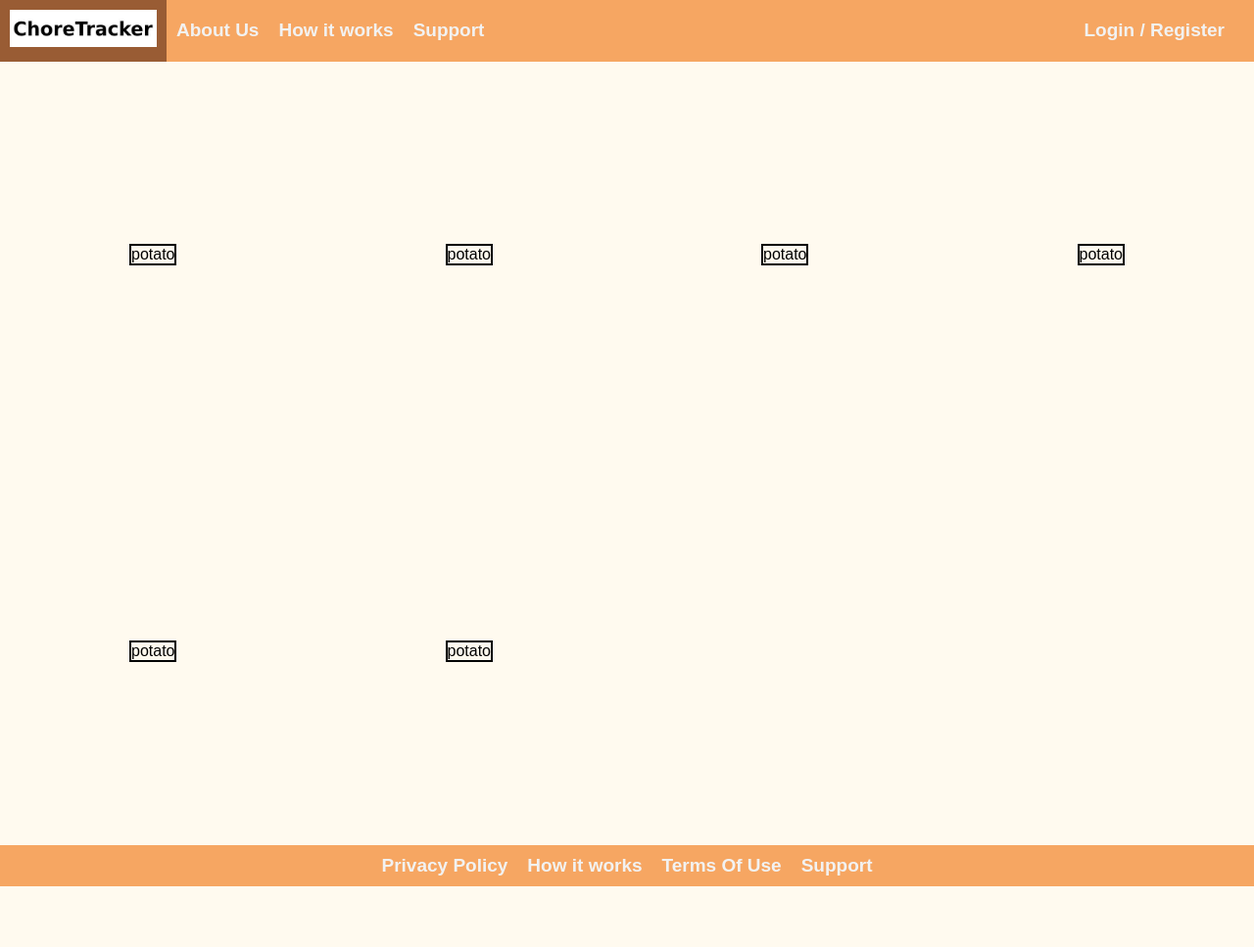
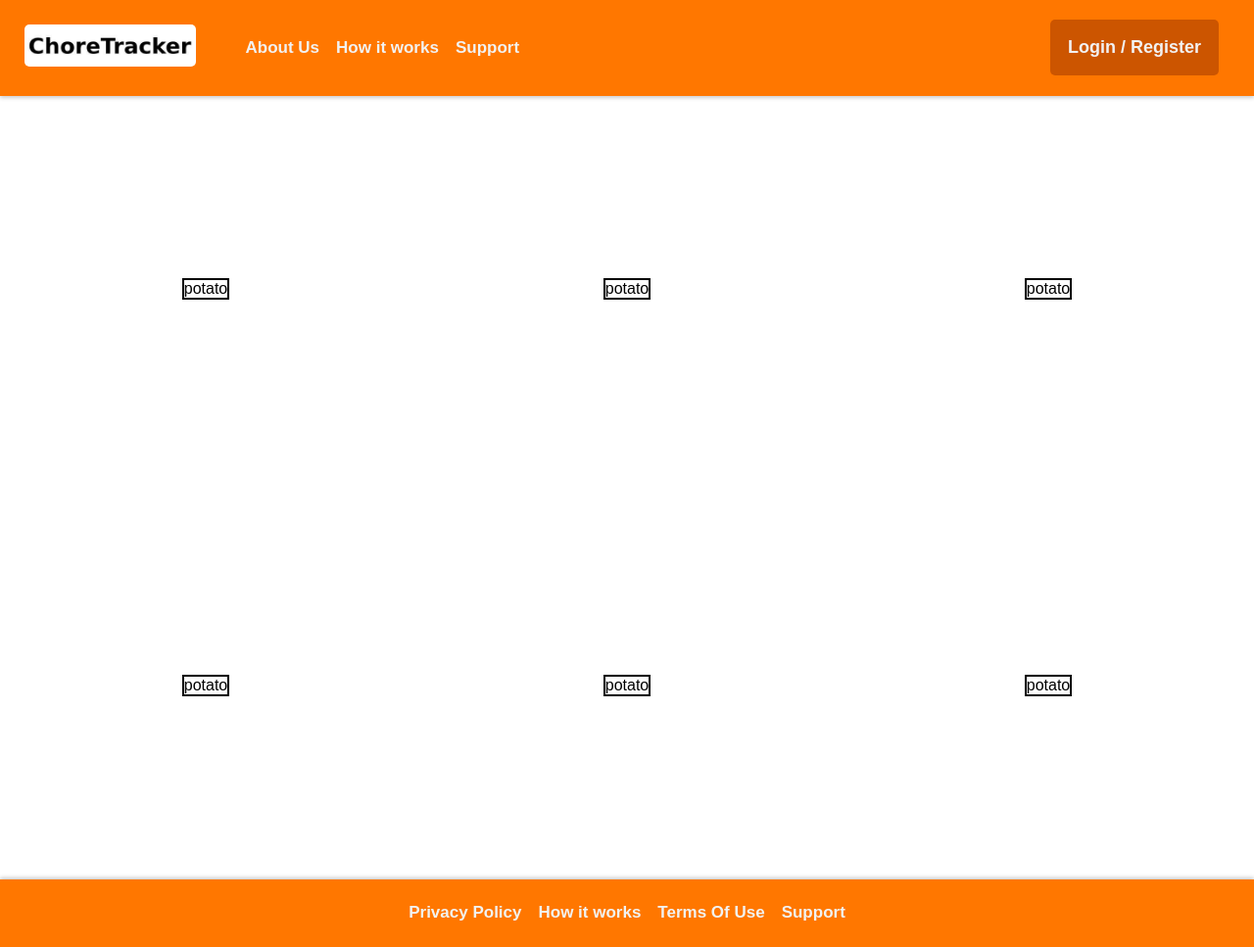
Before and after one commit to mikhail-sol/mikhail-sol.github.io, a PHP site: page / in a window 1280 px wide. Shown: the whole page at 98% size. Before the commit the page ends 905 px from the top, so only its background shows below. Run offline with PHP 8.4, Linux system fonts and the light colour scheme.

Commit message:
Update style.css

```diff
--- a/style.css
+++ b/style.css
@@ -6,6 +6,7 @@
 
 header {
     grid-area: header;
+    box-shadow: 0px 2px 4px rgba(0, 0, 0, 0.2);
 }
 
 /*https://web.dev/learn/css/grid/*/
@@ -17,27 +18,30 @@ body {
         "footer footer footer";
      /*top/bottom margi, left/right margin center*/
      margin: 0 auto;
-     background-color: #FFFAEF;
+     background-color: white;
 }
 
 footer {
     grid-area: footer;
+    box-shadow: 0px -2px 4px rgba(0, 0, 0, 0.2);
 }
 
 .logo-img {
-    max-width: 150px;
+    max-width: 175px;
     height: auto;
+    border-radius: 5px;
+    margin-right: 2em;
 }
 
 .topnav, .bottomnav{
-    background-color: #f48e3bc6;
+    background-color: #ff7700;
 }
 
 /*reset default list styles*/
 ul {
     list-style-type: none;
     margin: 0;
-    padding: 0;
+    padding: 1em;
   }
 
 .topnav ul {
@@ -45,11 +49,20 @@ ul {
     align-items: center;
 }
 
-/*login/register button*/
+/*login/register button positioning*/
 .topnav ul li:nth-child(5) {
     margin-left: auto;
     padding-right: 20px;
 }
+
+/*login/register button text*/
+.topnav ul li:nth-child(5) a {
+    font-size: 18px;
+    background-color: #cc5500;
+    border-radius: 5px;
+    padding: 1em;
+}
+
 
 .login-register-btn {
     margin-left: auto
@@ -68,16 +81,16 @@ ul {
     display: block;
     color: #f2f2f2;
     /*top/bottom padding, left/right padding*/
-    padding: 10px 10px;
+    padding: 0.5em;
     /*remove underline*/
     text-decoration: none;
-    font-size: 19px;
+    font-size: 17px;
     font-weight: bold;
 }
 
 /*hover effect for links*/
 .topnav ul li a:hover, .bottomnav ul li a:hover {
-    background-color: #995c34;
+    color: darkgray;
 }
 
 main {
@@ -86,11 +99,9 @@ main {
     place-items:  center;
     /*https://web.dev/learn/css/grid/*/
     /*minmax(min size, max size)*/
-    grid-template-columns: repeat(auto-fit, minmax(300px,1fr));
-
+    grid-template-columns: repeat(3, minmax(300px, 1fr));
     grid-gap: 10px;
     min-height: 100vh;
-
 }
 
 main p {
@@ -115,4 +126,8 @@ main p {
         flex-direction: column;
         align-items: center;
     }
+
+    main {
+        grid-template-columns: repeat(1, minmax(300px, 1fr));
+    }
 }
```
